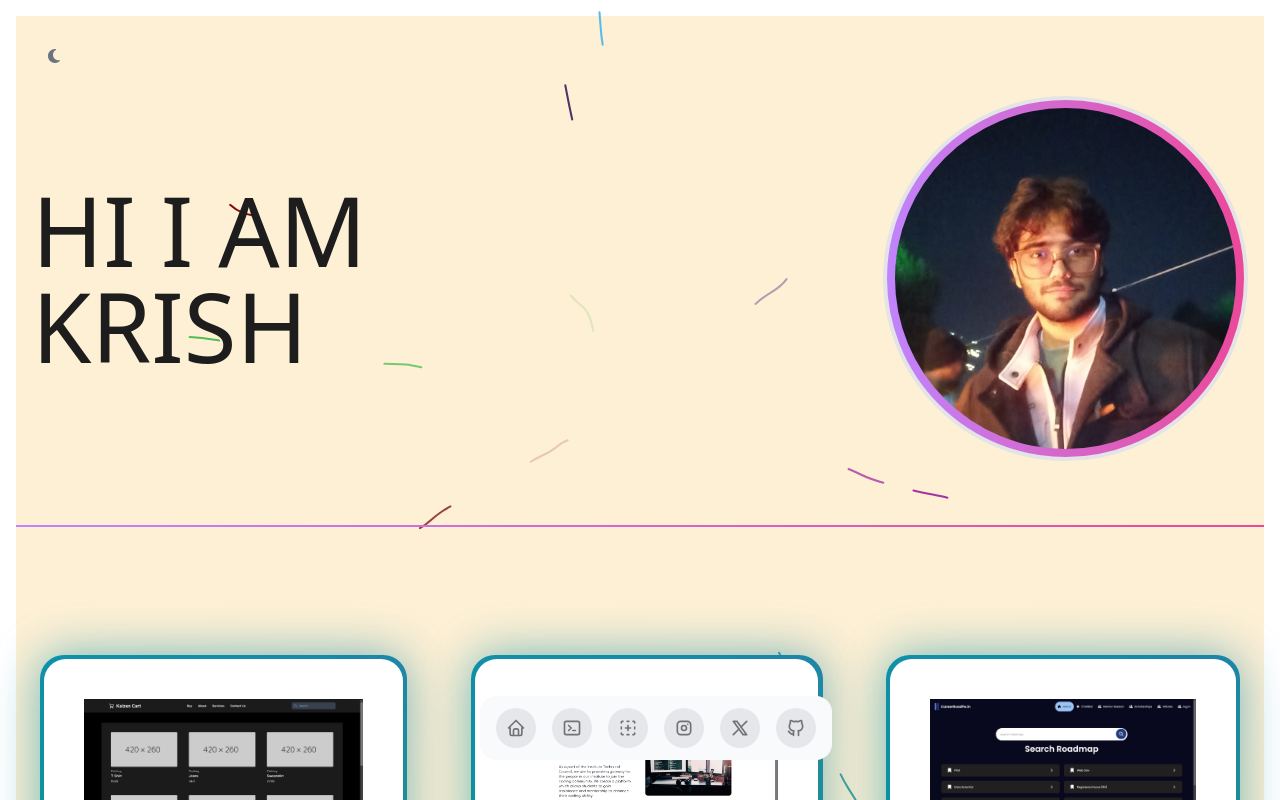
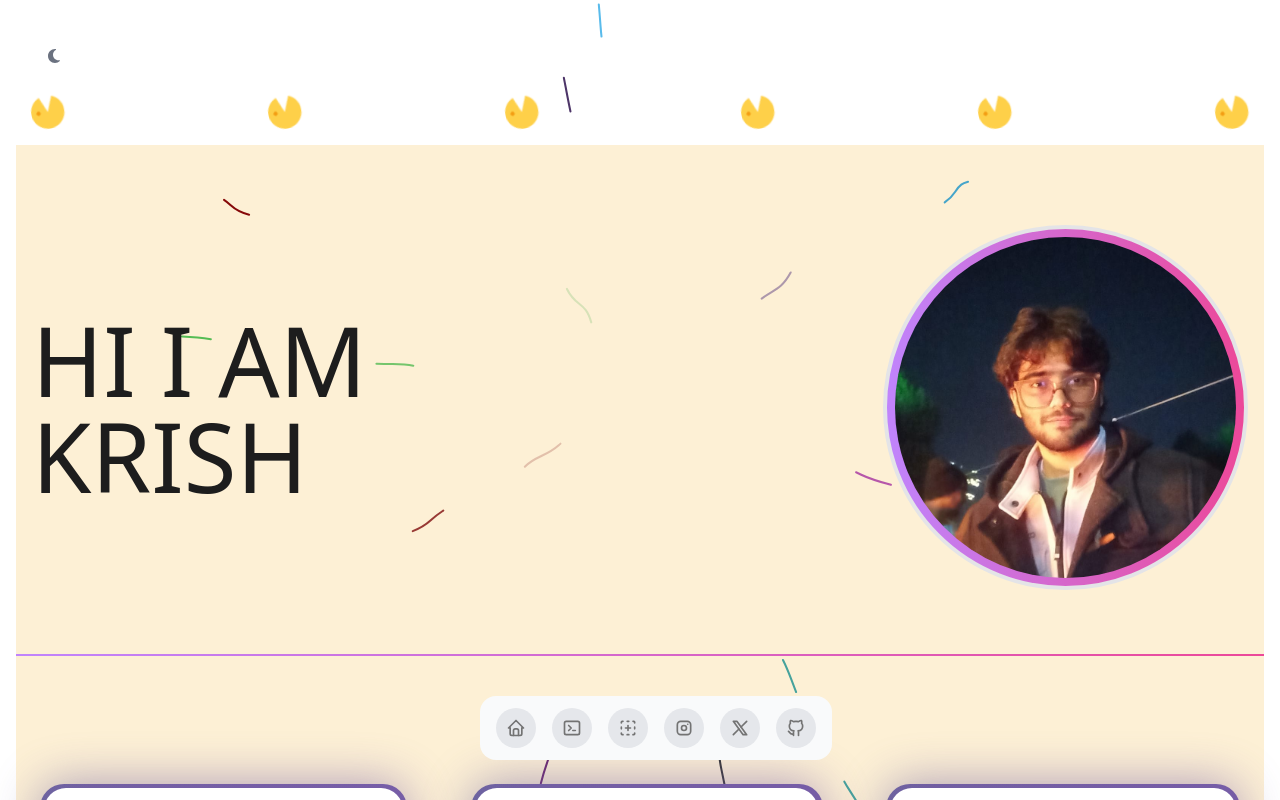
Before and after one commit to krishkh/krish-portfolio-next, a Next.js app: page / in a window 1280 px wide. Shown: the top 800 px of the page. Built offline with nearby package versions, Linux system fonts and the light colour scheme.

Commit message:
added pacman

```diff
--- a/src/app/layout.js
+++ b/src/app/layout.js
@@ -2,6 +2,7 @@ import localFont from "next/font/local";
 import "./globals.css";
 import DownNavbar from "@/components/DownNavbar";
 import Footer from "@/components/Footer";
+import Pacman from "@/components/pacman";
 const geistSans = localFont({
   src: "./fonts/GeistVF.woff",
   variable: "--font-geist-sans",
@@ -24,6 +25,7 @@ export default function RootLayout({ children }) {
       <body
         className={`${geistSans.variable} ${geistMono.variable} m-4 overflow-x-hidden antialiased`}
       >
+        <Pacman />
         {children}
         <DownNavbar />
         {/* <Footer /> */}
--- a/src/app/page.js
+++ b/src/app/page.js
@@ -4,6 +4,7 @@
 import { ModeButton } from "@/components/ModeButton";
 // import ModelCanvas from "@/components/ModelCanvas";
 import NameSection from "@/components/NameSection";
+import Pacman from "@/components/pacman";
 // import Navbar from "@/components/Navbar";
 import ProjectCollection from "@/components/ProjectCollection";
 import SkillSection from "@/components/SkillSection";
@@ -25,6 +26,7 @@ export default function Home() {
         </div> */}
         {/* <DownNavbar /> */}
         <Testimonial content="Used shadcn, acertinity, flowbite, and more " />
+        <Pacman />
         <div className="p-24"></div>
       </div>
     </BackgroundLines>
--- /dev/null
+++ b/src/components/pacman.jsx
@@ -0,0 +1,26 @@
+import React from "react";
+
+const Pacman = () => {
+  return (
+    <div className="flex md:gap-20 justify-between p-4 mt-20">
+      {/* <motion.img
+        className="w-4 md:w-8"
+        src="/pacman.png"
+        initial={{ x: -100, scale: 0.5 }}
+        animate={{
+          x: [0, 100],
+          scale: [1, 0.5, 1],
+          transition: { duration: 3, repeat: Infinity },
+        }}
+      /> */}
+      <img src="/pacman.png" className="w-4 md:w-8 animate-spin " />
+      <img src="/pacman.png" className="w-4 md:w-8 animate-spin " />
+      <img src="/pacman.png" className="w-4 md:w-8 animate-spin " />
+      <img src="/pacman.png" className="w-4 md:w-8 animate-spin " />
+      <img src="/pacman.png" className="w-4 md:w-8 animate-spin " />
+      <img src="/pacman.png" className="w-4 md:w-8 animate-spin " />
+    </div>
+  );
+};
+
+export default Pacman;
```
Also changed, not shown: public/pacman.png (added).
